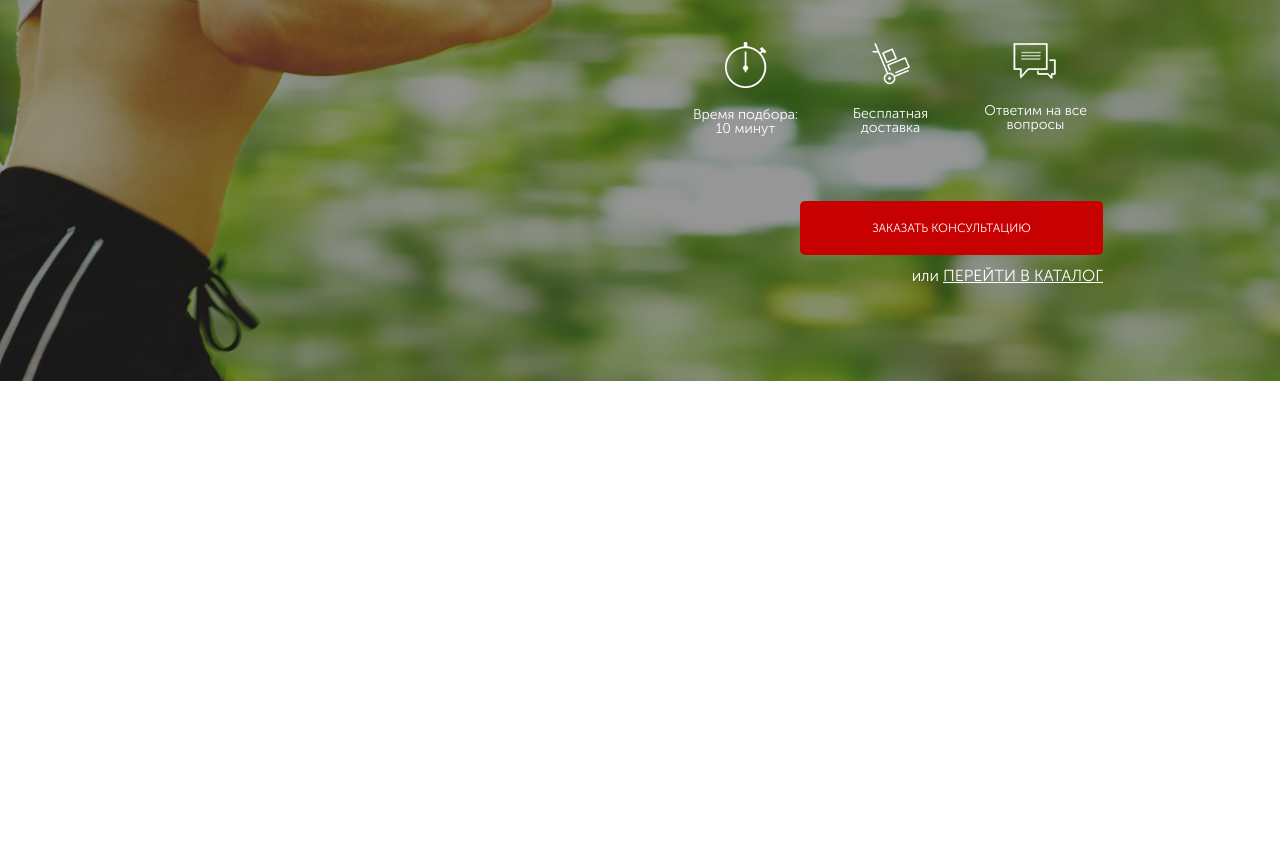
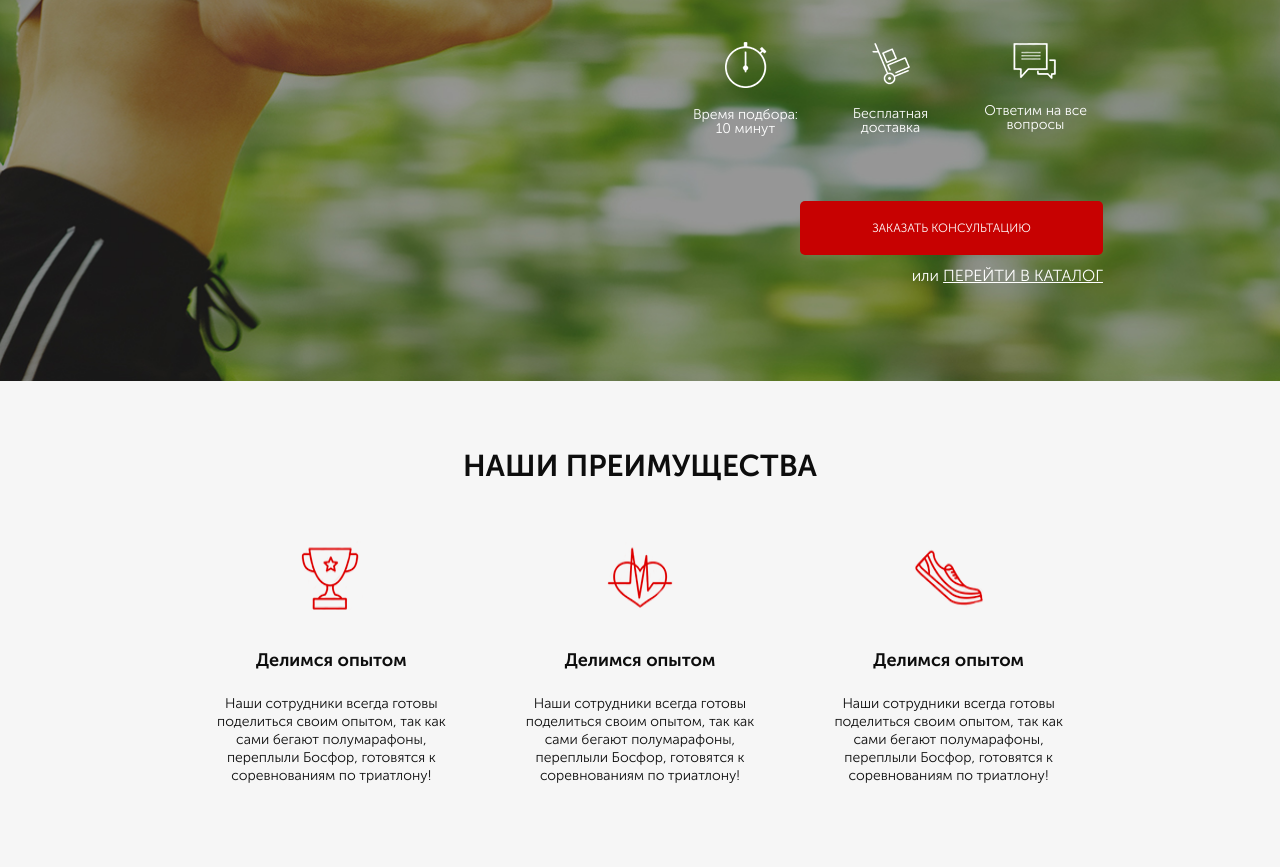
Before and after one commit to Rukovich/puls-landing, a website built with Vite: page index.html in a window 1280 px wide. Shown: the part 271-1138 px from the top of the page. Before the commit the page ends 800 px from the top, so only its background shows below. Built offline with nearby package versions, Linux system fonts and the light colour scheme; files whose address does not match are found by name; a web font is replaced by a local one.

Commit message:
add block odd

```diff
--- a/index.html
+++ b/index.html
@@ -32,7 +32,6 @@
       </header>
 
       <div class="promo__wrapper">
-
         <h1 class="promo__header">Подбор пульсометра</h1>
         <h2 class="promo__subheader">с учётом Вашего уровня подготовки</h2>
 
@@ -57,9 +56,45 @@
           <a href="#">ПЕРЕЙТИ В КАТАЛОГ</a>
         </div>
       </div>
-
     </div>
   </div>
+
+  <section class="odds">
+    <div class="container">
+      <h2 class="tittle">
+        НАШИ ПРЕИМУЩЕСТВА
+      </h2>
+      <div class="odds__wrapper">
+
+        <div class="odds__item">
+          <img class="odds__img" src="src/img/icons/cup.png" alt="cup">
+          <div class="odds__tittle">Делимся опытом</div>
+          <div class="odds__text">Наши сотрудники всегда готовы поделиться своим опытом, так как сами бегают
+            полумарафоны, переплыли
+            Босфор, готовятся к соревнованиям по триатлону!</div>
+        </div>
+
+        <div class="odds__item">
+          <img class="odds__img" src="src/img/icons/heart.png" alt="delivery">
+          <div class="odds__tittle">Делимся опытом</div>
+          <div class="odds__text">Наши сотрудники всегда готовы поделиться своим опытом, так как сами бегают
+            полумарафоны, переплыли
+            Босфор, готовятся к соревнованиям по триатлону!</div>
+        </div>
+
+        <div class="odds__item">
+          <img class="odds__img" src="src/img/icons/shoe.png" alt="heart">
+          <div class="odds__tittle">Делимся опытом</div>
+          <div class="odds__text">Наши сотрудники всегда готовы поделиться своим опытом, так как сами бегают
+            полумарафоны, переплыли
+            Босфор, готовятся к соревнованиям по триатлону!</div>
+        </div>
+
+      </div>
+    </div>
+  </section>
+
+
 </body>
 
 </html>
--- a/src/scss/_header.scss
+++ b/src/scss/_header.scss
@@ -24,7 +24,7 @@
     }
   }
 
-  &__contact {
+  &__contacts {
     display: flex;
     flex-direction: column;
     align-items: center;
--- /dev/null
+++ b/src/scss/_odds.scss
@@ -0,0 +1,39 @@
+.odds {
+  background: #F6F6F6;
+  height: min(100%, 470px);
+  padding-block: 70px 82px; //Отступы сверху и снизу
+
+  &__wrapper {
+    display: flex;
+    justify-content: space-around;
+    margin-top: 60px;
+  }
+
+  &__item {
+    display: block;
+    padding-inline: 10px;
+    width: 269px;
+    text-align: center;
+  }
+
+  &__img {
+    width: 70px;
+    height: 70px;
+  }
+
+  &__tittle {
+    font-weight: 700;
+    font-size: 18px;
+    line-height: 29px;
+    color: #0D0D0D;
+    margin-top: 35px;
+  }
+
+  &__text {
+    margin-top: 20px;
+    font-weight: 300;
+    font-size: 14px;
+    line-height: 18px;
+    color: #0D0D0D;
+  }
+}
--- /dev/null
+++ b/src/scss/_tittle.scss
@@ -0,0 +1,8 @@
+.tittle {
+  margin-bottom: 0;
+  font-weight: 700;
+  font-size: 30px;
+  line-height: 30px;
+  color: #0D0D0D;
+  text-align: center;
+}
--- a/src/scss/style.scss
+++ b/src/scss/style.scss
@@ -2,6 +2,9 @@
 @import '_header';
 @import '_promo';
 @import '_button';
+@import '_odds';
+@import '_tittle';
+
 
 
 * {
```
